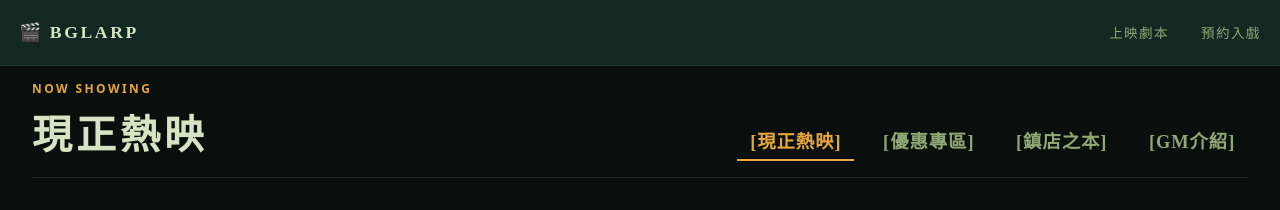
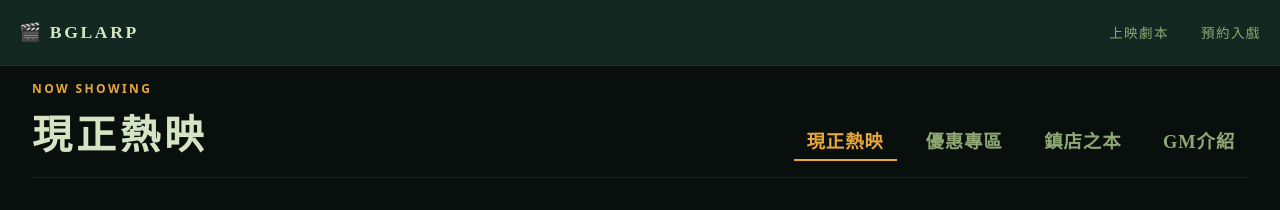
Before and after one commit to YOYO700702ai/bglarp-nextjs, a Next.js app: page / in a window 1280 px wide. Shown: the top 210 px of the page. Built offline with nearby package versions, Linux system fonts and the light colour scheme.

Commit message:
style: remove brackets from tab labels

```diff
--- a/src/components/ScriptGrid.js
+++ b/src/components/ScriptGrid.js
@@ -75,7 +75,7 @@ export default function ScriptGrid() {
                                 className={`${styles.tab} ${activeTab === t ? styles.tabActive : ''}`}
                                 onClick={() => setActiveTab(t)}
                             >
-                                [{t}]
+                                {t}
                             </button>
                         ))}
                     </div>
```
